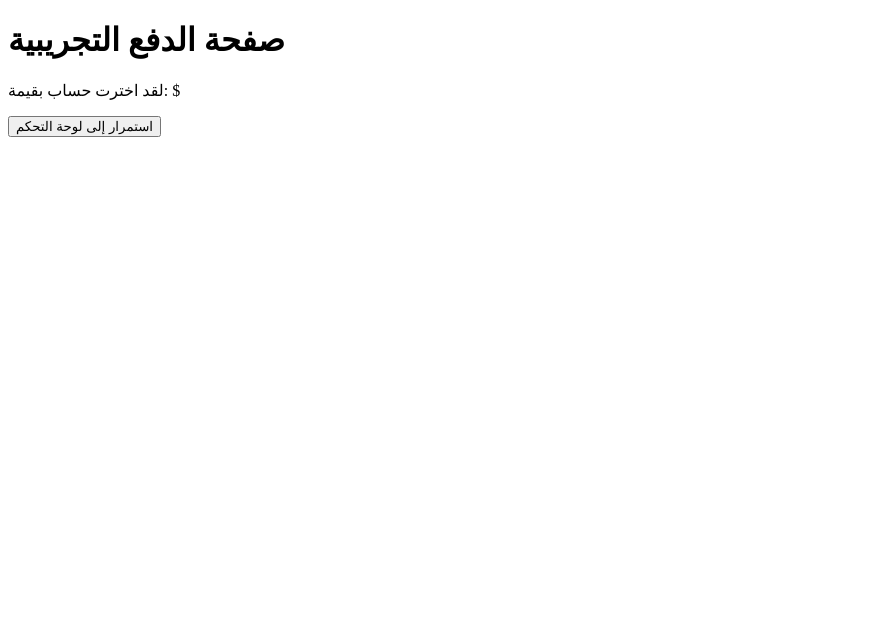
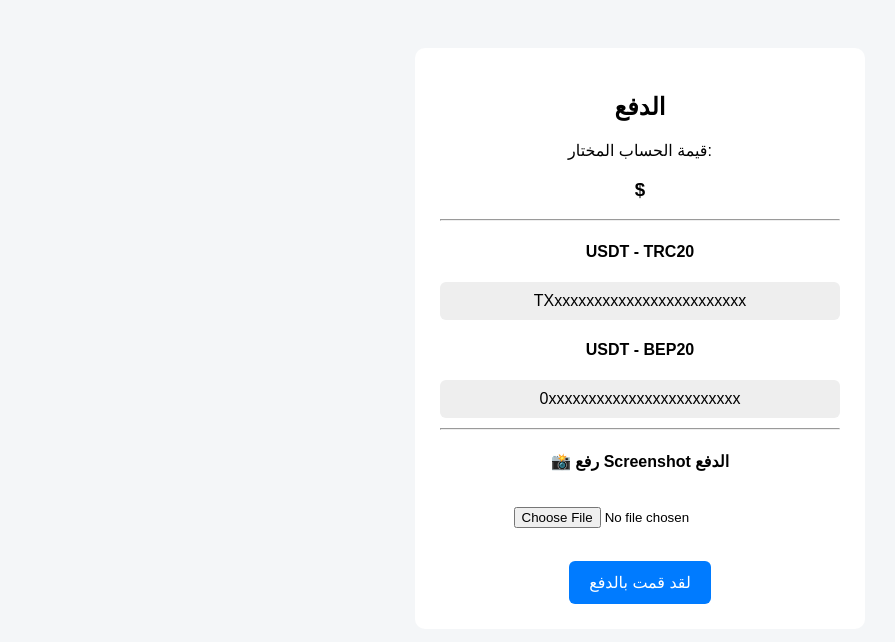
Before and after one commit to midolaidlaid-ux/mini-prop-app, a plain HTML site: page payment.html in a window 1280 px wide. Shown: the whole page, without its empty margins (0-895 px from the left). Drawn offline with Linux system fonts and the light colour scheme.

Commit message:
Update payment.html
.

```diff
--- a/payment.html
+++ b/payment.html
@@ -2,22 +2,97 @@
 <html lang="ar">
 <head>
     <meta charset="UTF-8">
-    <meta name="viewport" content="width=device-width, initial-scale=1.0">
-    <title>صفحة الدفع</title>
+    <title>الدفع</title>
+    <style>
+        body {
+            font-family: Arial;
+            background: #f4f6f8;
+            text-align: center;
+            padding: 40px;
+        }
+        .box {
+            background: white;
+            padding: 25px;
+            border-radius: 10px;
+            max-width: 400px;
+            margin: auto;
+        }
+        .address {
+            background: #eee;
+            padding: 10px;
+            border-radius: 6px;
+            word-break: break-all;
+            margin: 10px 0;
+        }
+        input[type="file"] {
+            margin: 15px 0;
+        }
+        img {
+            max-width: 100%;
+            margin-top: 10px;
+            display: none;
+            border-radius: 6px;
+        }
+        button {
+            padding: 12px 20px;
+            border: none;
+            border-radius: 6px;
+            background: #007bff;
+            color: white;
+            font-size: 16px;
+            cursor: pointer;
+        }
+    </style>
 </head>
 <body>
-    <h1>صفحة الدفع التجريبية</h1>
-    <p>لقد اخترت حساب بقيمة: <span id="selected"></span>$</p>
-    <button onclick="proceed()">استمرار إلى لوحة التحكم</button>
 
-    <script>
-        // عرض القيمة المختارة
-        document.getElementById('selected').innerText = localStorage.getItem('selectedOffer');
+<div class="box">
+    <h2>الدفع</h2>
 
-        // التوجيه إلى لوحة التحكم
-        function proceed() {
-            window.location.href = "dashboard.html";
+    <p>قيمة الحساب المختار:</p>
+    <h3><span id="amount"></span>$</h3>
+
+    <hr>
+
+    <h4>USDT - TRC20</h4>
+    <div class="address">TXxxxxxxxxxxxxxxxxxxxxxxxx</div>
+
+    <h4>USDT - BEP20</h4>
+    <div class="address">0xxxxxxxxxxxxxxxxxxxxxxxx</div>
+
+    <hr>
+
+    <h4>📸 رفع Screenshot الدفع</h4>
+    <input type="file" accept="image/*" onchange="previewImage(event)">
+    <img id="preview">
+
+    <br><br>
+
+    <button onclick="confirmPayment()">لقد قمت بالدفع</button>
+</div>
+
+<script>
+    document.getElementById("amount").innerText =
+        localStorage.getItem("selectedOffer");
+
+    let imageUploaded = false;
+
+    function previewImage(event) {
+        const img = document.getElementById("preview");
+        img.src = URL.createObjectURL(event.target.files[0]);
+        img.style.display = "block";
+        imageUploaded = true;
+    }
+
+    function confirmPayment() {
+        if (!imageUploaded) {
+            alert("⚠️ يرجى رفع Screenshot الدفع أولاً");
+            return;
         }
-    </script>
+        alert("تم إرسال طلبك، سيتم التحقق يدويًا");
+        window.location.href = "dashboard.html";
+    }
+</script>
+
 </body>
 </html>
```
